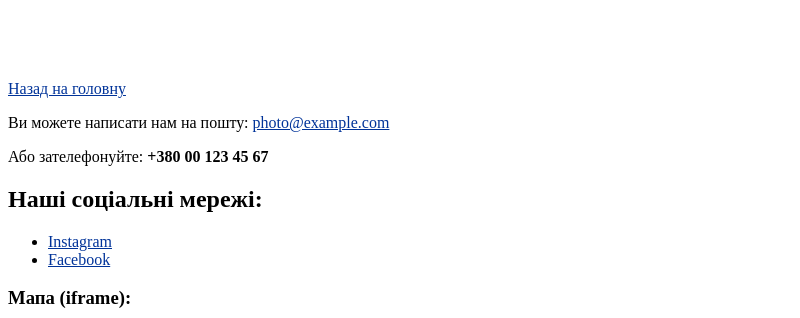
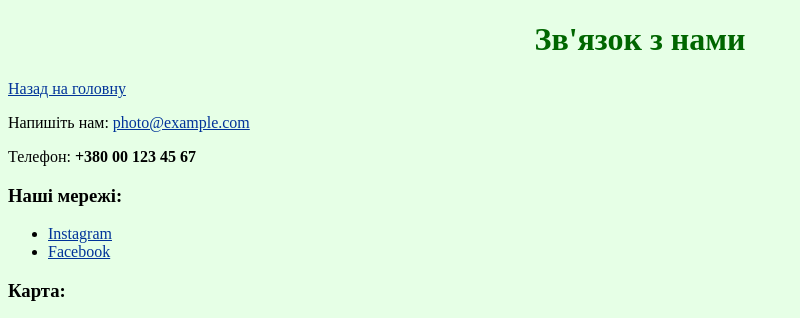
Before and after one commit to yeahlaneb/lab4okr, a plain HTML site: page contact.html in a window 1280 px wide. Shown: the top 318 px of the page, without its empty margins (0-800 px from the left). Drawn offline with Linux system fonts and the light colour scheme.

Commit message:
Сайт лаб2

```diff
--- a/contact.html
+++ b/contact.html
@@ -2,29 +2,26 @@
 <html>
 <head>
   <meta charset="UTF-8">
-  <meta name="author" content="laneb">
+  <meta name="author" content="Твоє Ім’я">
   <title>Контакти</title>
 </head>
-<body background="images/bg.jpg" link="#003399" vlink="gray" alink="red">
+<body bgcolor="#e6ffe6" link="#003399" vlink="gray" alink="red">
 
-  <h1 align="center"><font color="#ffffff">Зв'язок з нами</font></h1>
+  <h1 align="center"><font color="#006600">Зв'язок з нами</font></h1>
 
   <p><a href="index.html">Назад на головну</a></p>
 
-  <p>
-    Ви можете написати нам на пошту:
-    <a href="mailto:photo@example.com">photo@example.com</a>
-  </p>
+  <p>Напишіть нам: <a href="mailto:photo@example.com">photo@example.com</a></p>
 
-  <p>Або зателефонуйте: <b>+380 00 123 45 67</b></p>
+  <p>Телефон: <b>+380 00 123 45 67</b></p>
 
-  <h2>Наші соціальні мережі:</h2>
+  <h3>Наші мережі:</h3>
   <ul>
     <li><a href="https://instagram.com" target="_blank">Instagram</a></li>
     <li><a href="https://facebook.com" target="_blank">Facebook</a></li>
   </ul>
 
-  <h3>Мапа (iframe):</h3>
+  <h3>Карта:</h3>
   <iframe src="https://maps.google.com/maps?q=Kyiv&t=&z=13&ie=UTF8&iwloc=&output=embed"
           width="400" height="300" frameborder="0" scrolling="no">
   </iframe>
```
